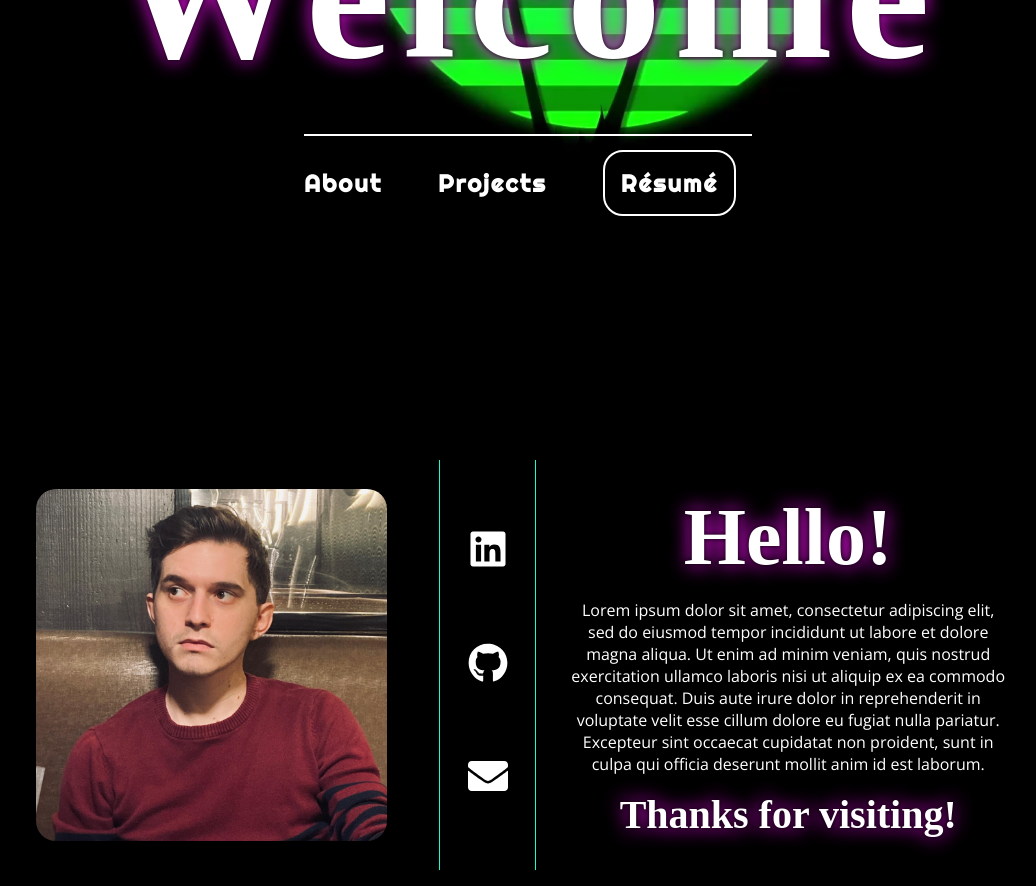
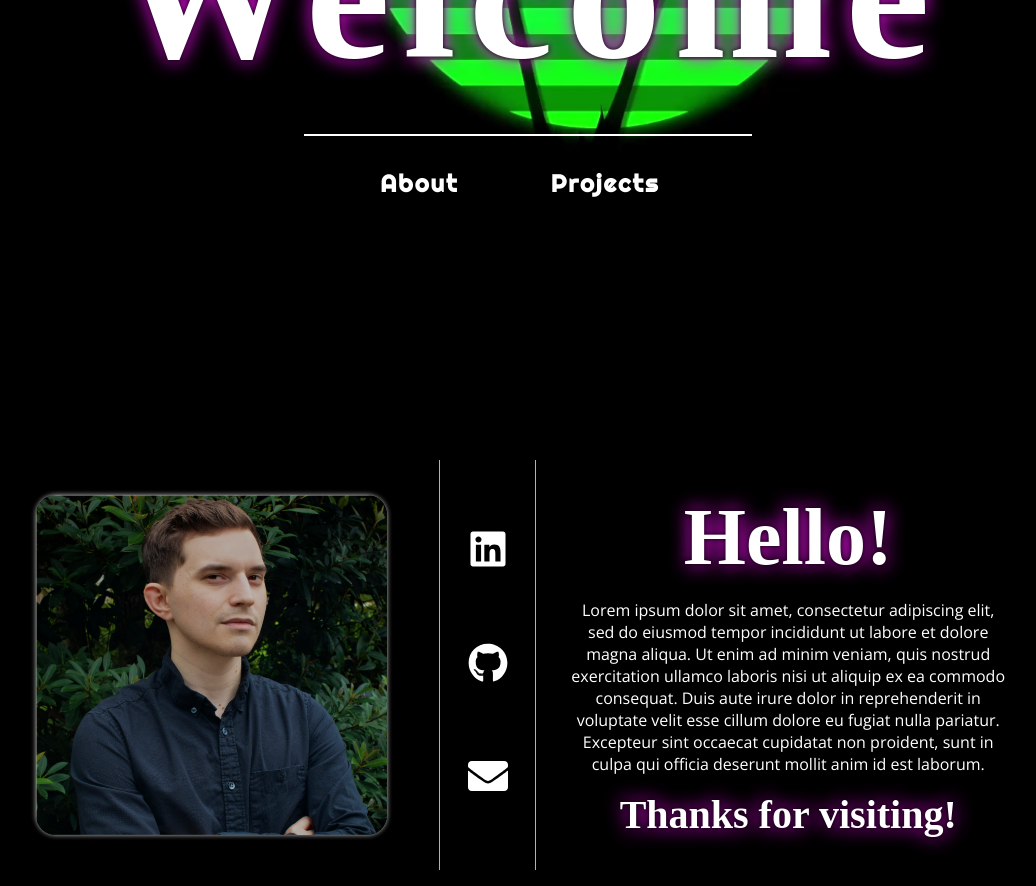
Before and after one commit to jlit2594/Portfolio, a React (Create React App) app: page / in a window 1280 px wide. Shown: the part 500-1386 px from the top of the page, without its empty margins (112-1148 px from the left). Built offline with nearby package versions, Linux system fonts and the light colour scheme; a web font is replaced by a local one.

Commit message:
new headshot

```diff
--- a/src/App.css
+++ b/src/App.css
@@ -55,7 +55,7 @@ body {
 .navbar {
   display: flex;
   flex-direction: row;
-  justify-content: space-between;
+  justify-content: space-evenly;
   width: 35%;
   margin: 2rem auto 10rem auto;
   padding-top: 2rem;
@@ -136,6 +136,12 @@ body {
   width: 90%;
   margin: auto;
   border-radius: 20px;
+  box-shadow: 0px 0px 5px white;
+  opacity: 0.75;
+}
+
+.selfie:hover {
+  opacity: 1;
 }
 
 .second-section {
--- a/src/App.js
+++ b/src/App.js
@@ -8,7 +8,8 @@ import './App.css';
 function App() {
   return (
     <div className="body">
-      <div className='hero'>
+      <div className='hero' alt="Image is a synthwave styled palm tree with a green sunset in the background.">
+      {/* Image source is 'https://steamcommunity.com/sharedfiles/filedetails/?l=latam&id=2443460498'  */}
           <h1 className='welcome'>Welcome</h1>
           <Navigate></Navigate>
       </div>
--- a/src/components/about/index.js
+++ b/src/components/about/index.js
@@ -1,5 +1,5 @@
 import React from 'react';
-import selfie from '../../img/me.jpeg'
+import selfie from '../../img/headshot.png'
 import { FaLinkedin, FaGithub, FaEnvelope } from "react-icons/fa";
 
 function About() {
@@ -8,7 +8,7 @@ function About() {
         <section className='first-section'>
             <div className='about'>
                 <div className="pic-link">
-                    <img className='selfie' src={selfie} />
+                    <img className='selfie' alt='This is my headshot.' src={selfie} />
                 </div>
                  <div className='middle'>
                     <div className='links'>
--- a/src/components/nav/index.js
+++ b/src/components/nav/index.js
@@ -10,9 +10,6 @@ function Navigate() {
       <Nav.Item className='nav-item'>
         <Nav.Link className='no-line' eventKey="/projects">Projects</Nav.Link>
       </Nav.Item>
-      <Nav.Item className='nav-item'>
-        <Nav.Link className='no-line' id='resume'  eventKey="/resume">Résumé</Nav.Link>
-      </Nav.Item>
     </Nav>
   );
 }
```
Also changed, not shown: src/img/headshot.png (added).
